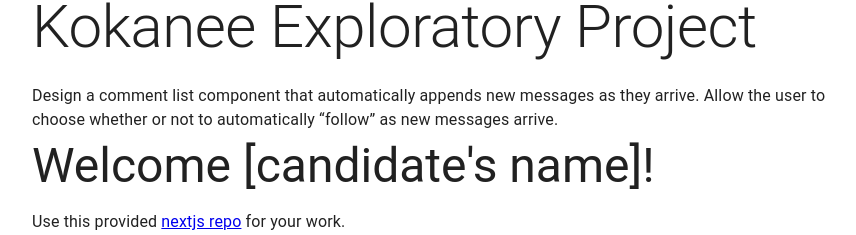
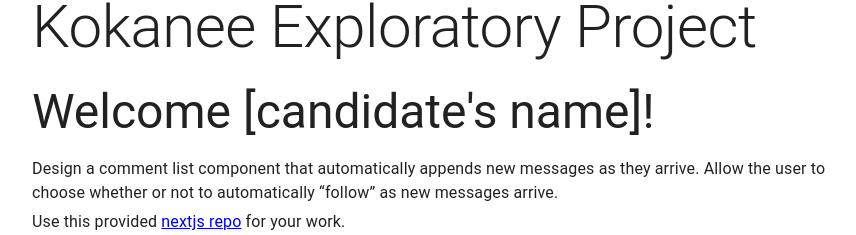
Before and after one commit to vladimirilic303/vladimirilic-web-kokanee, a Next.js app: page / in a window 1280 px wide. Shown: the part 334-569 px from the top of the page, without its empty margins (208-1064 px from the left). Built offline with nearby package versions, Linux system fonts and the light colour scheme.

Commit message:
rearrange

```diff
--- a/pages/index.tsx
+++ b/pages/index.tsx
@@ -32,12 +32,12 @@ const Home = () => {
       <Typography gutterBottom variant="h2">
         Kokanee Exploratory Project
       </Typography>
+      <Typography gutterBottom variant="h3">
+        Welcome [candidate's name]!
+      </Typography>
       <Typography gutterBottom variant="body1">
         Design a comment list component that automatically appends new messages as they arrive. Allow the user to choose
         whether or not to automatically “follow” as new messages arrive.
-      </Typography>
-      <Typography gutterBottom variant="h3">
-        Welcome [candidate's name]!
       </Typography>
       <Typography variant="body1">
         Use this provided <a href="https://github.com/themaven-net/web-kokanee-[candidate]">nextjs repo</a> for your
```
